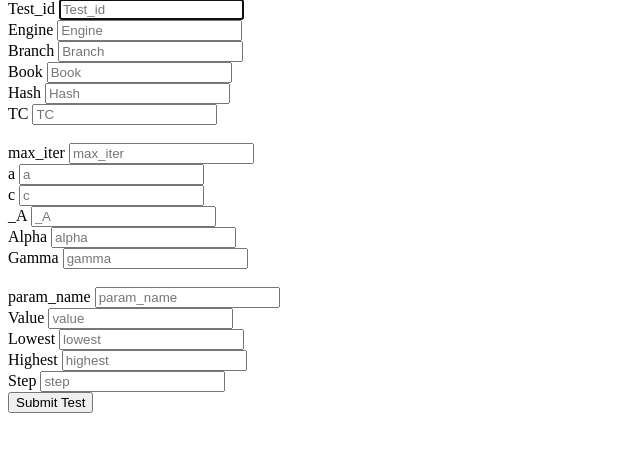
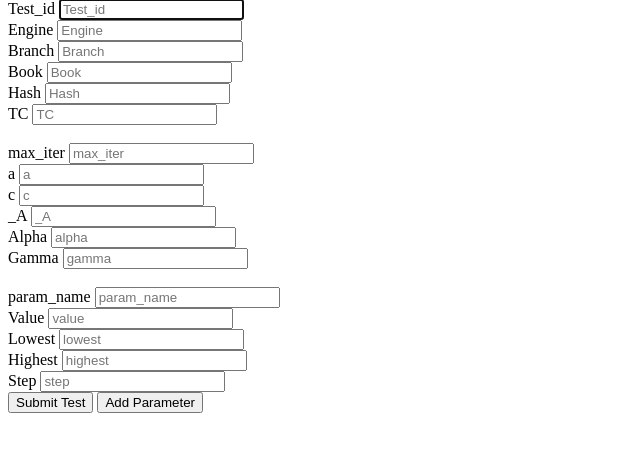
Before and after one commit to jnlt3/open-tune, a Flask app: page /TestPage in a window 1280 px wide. Shown: the part 60-512 px from the top of the page, without its empty margins (0-640 px from the left). Run offline with Flask 2, Linux system fonts and the light colour scheme; the visitor is signed in with stand-in values (Sample User, id 1); parts of the project's set-up code (start-up, migrations or seed data) failed here and were passed over.

Commit message:
add stub function for dynamic form expansion

```diff
--- a/server/templates/test.html
+++ b/server/templates/test.html
@@ -3,12 +3,29 @@
 <head>
     <meta charset="UTF-8">
     <title>Create Test</title>
+<script src="https://ajax.googleapis.com/ajax/libs/jquery/3.6.0/jquery.min.js"></script>
 </head>
 <body>
+<script type="text/javascript">
+    $(document).ready(function(){
+      var i=1;
+     $("#addparameter").click(function(){
+         alert(i);
+         var input = document.createElement("input");
+         $('#form').append('<div id="parameter' + i + '"></div>');
+         $('#parameter' + i).html(' <br>  <label>param_name  <input class="input is-large" type="text"  name="param_name" placeholder="param_name" autofocus="" required> </label>')
+
+
+
+         i++;
+  });
+});
+
+</script>
 <div class="column is-4 is-offset-4">
     <h3 class="title">Create Test</h3>
     <div class="box">
-        <form method="POST" action="/Test">
+        <form method="POST" action="/Test" id="form">
               <div class="field">
                 <div class="control">
                      <label>Test_id
@@ -103,7 +120,8 @@
                     <input class="input is-large" type="number" step="any" name="step" placeholder="step" autofocus="" required>
                 </label>
             </div>
-            <button class="button is-block is-info is-large is-fullwidth">Submit Test</button>
+            <button class="button is-block is-info is-large is-fullwidth" id="submit">Submit Test</button>
+            <button class="button" id="addparameter">Add Parameter</button>
         </form>
     </div>
 </div>
```
